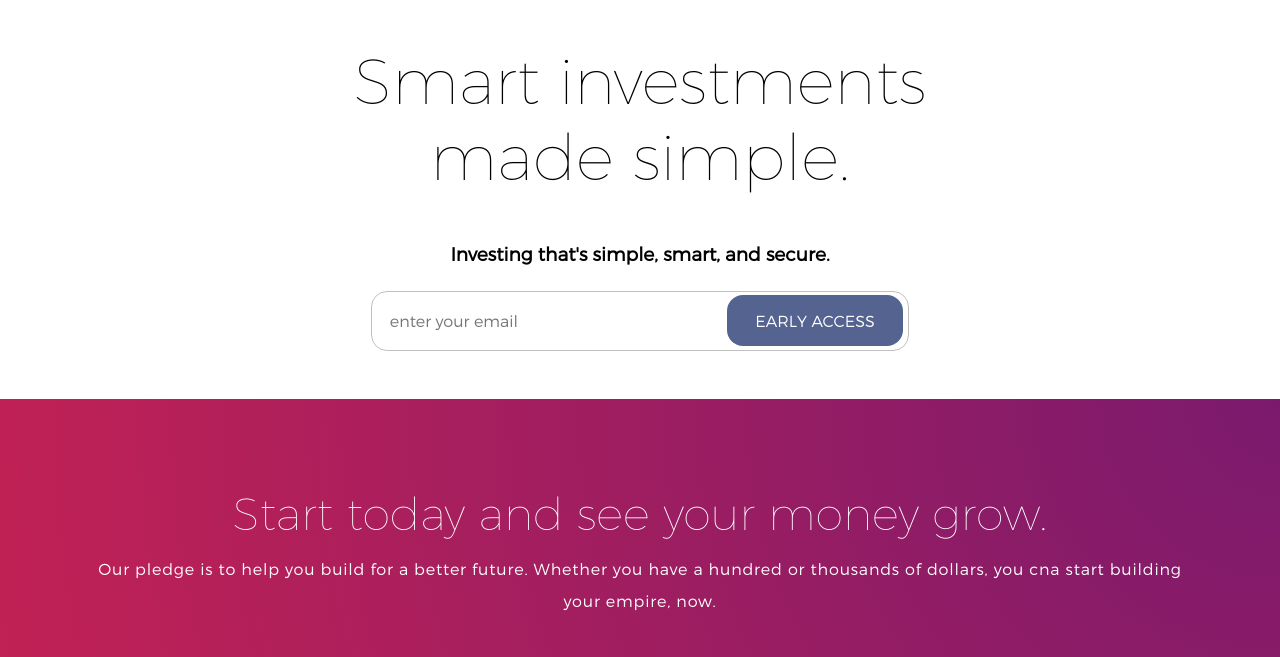
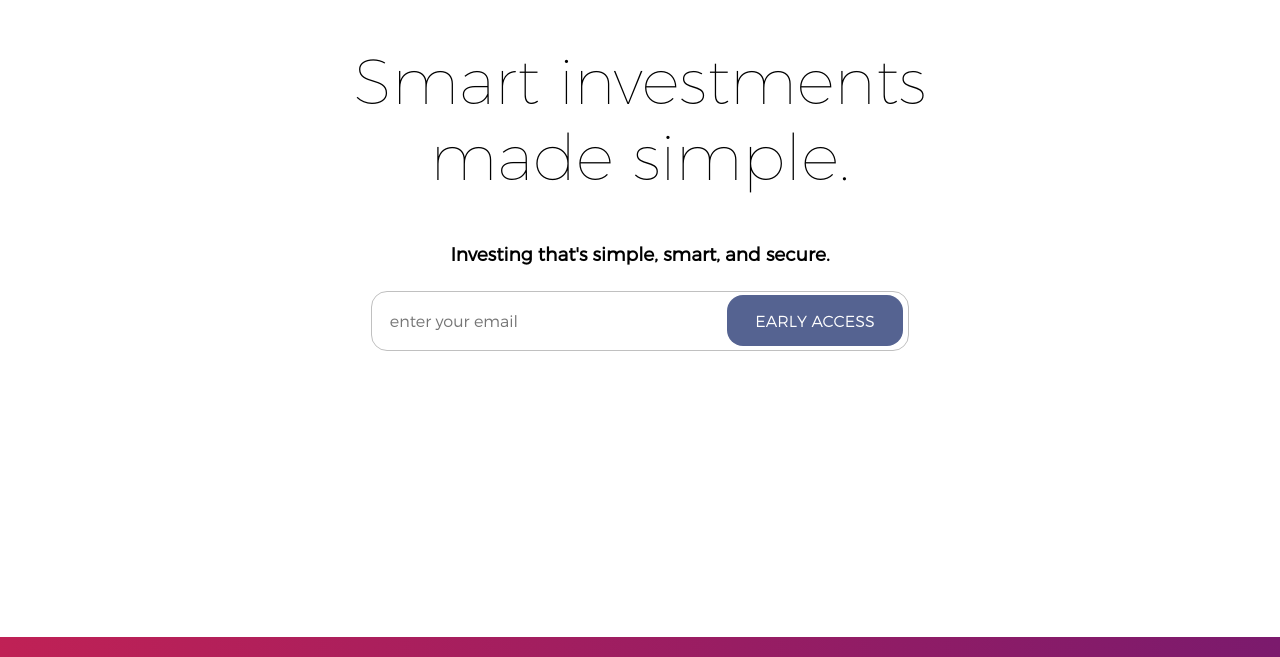
Before and after one commit to toalina/blaakadvisor-design1, a website: page src/index.html in a window 1280 px wide. Shown: the part 123-780 px from the top of the page. Drawn offline with nearby package versions, Linux system fonts and the light colour scheme; files that its build step writes are made by us from their sources; files whose address does not match are found by name.

Commit message:
make the first section almost 100% height

```diff
--- a/src/index.html
+++ b/src/index.html
@@ -22,7 +22,7 @@
           </ul>
         </div>
       </nav>
-
+      <div class="header-content-wrapper">
         <div class="header-text-wrapper">
           <h1>Smart investments<br>made simple.</h1>
           <h3>Investing that's simple, smart, and secure.</h3>
@@ -33,7 +33,7 @@
             <button type="submit">Early Access</button>
           </fieldset>
         </form>
-
+      </div>
     </header>
 
     <section>
--- a/src/sass/components/_header.scss
+++ b/src/sass/components/_header.scss
@@ -1,5 +1,9 @@
 header {
   font-family: $font-montserrat-light;
+  display: flex;
+  flex-direction: column;
+  height: 95vh;
+  box-sizing: border-box;
   padding: 3em 2em;
   @media screen and (min-width: $breakpoint) {
 
```
Also changed, not shown: public/index.html (+2 -2 lines), public/css/main.css. Lines whose indentation alone changed are shown as unchanged.
